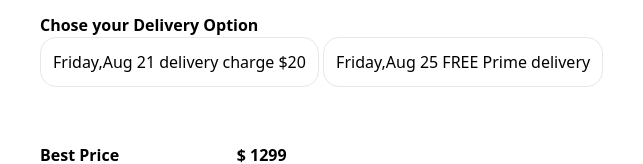
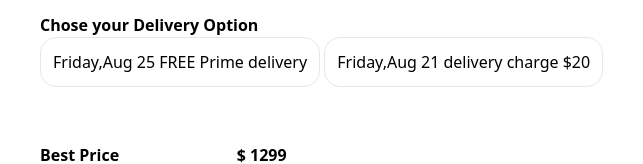
Before and after one commit to sarwarhusain/assignment-5, a plain HTML site: page index.html in a window 1280 px wide. Shown: the part 491-655 px from the top of the page, 555-1198 px from the left. Drawn offline with nearby package versions, Linux system fonts and the light colour scheme.

Commit message:
change commit

```diff
--- a/index.html
+++ b/index.html
@@ -41,10 +41,10 @@
 
           <div class="delivery py-2">
             <h3 class="font-bold">Chose your Delivery Option</h3>
-            <button id="freeDelivery" class="hover:bg-black hover:text-white  p-3 border rounded-2xl ">Friday,Aug 21 delivery charge
+            <button id="freeDelivery" class="hover:bg-black hover:text-white  p-3 border rounded-2xl ">Friday,Aug 25 FREE Prime
+              delivery </button>
+            <button id="chargeDelivery" class="hover:bg-black hover:text-white  p-3 border rounded-2xl ">Friday,Aug 21 delivery charge
               $20</button>
-            <button id="chargeDelivery" class="hover:bg-black hover:text-white  p-3 border rounded-2xl ">Friday,Aug 25 FREE Prime
-              delivery</button>
           </div>
           <!----------- price area start-------- -->
           <div class="flex">
```
